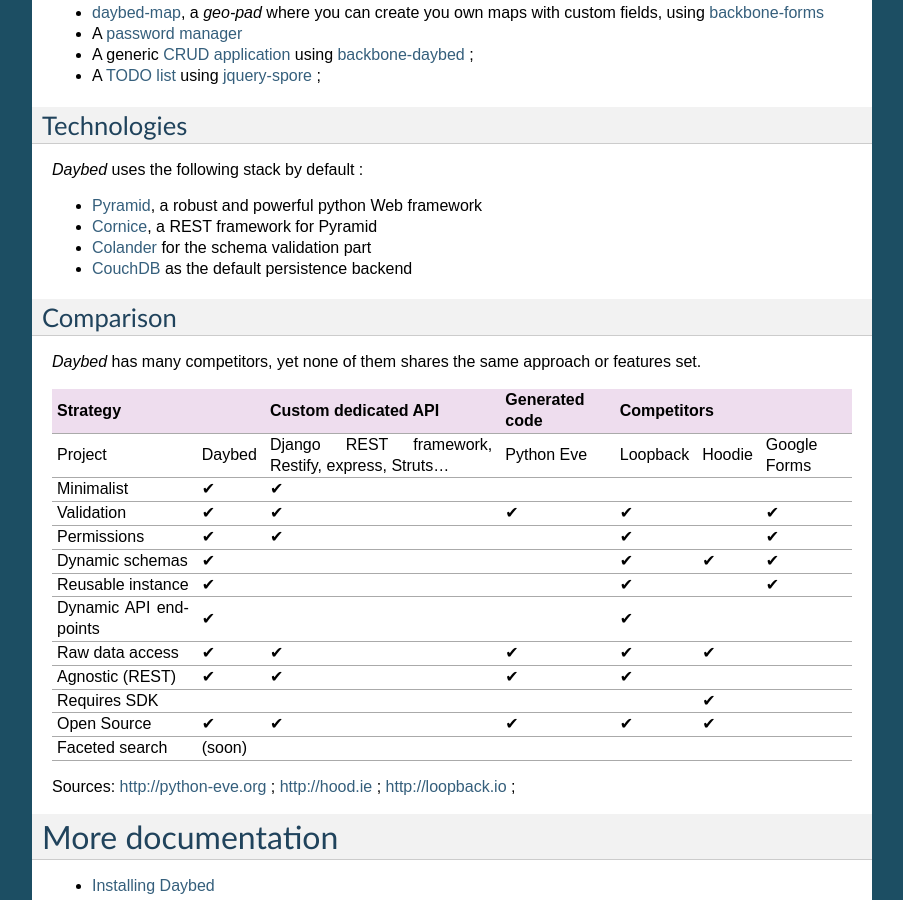
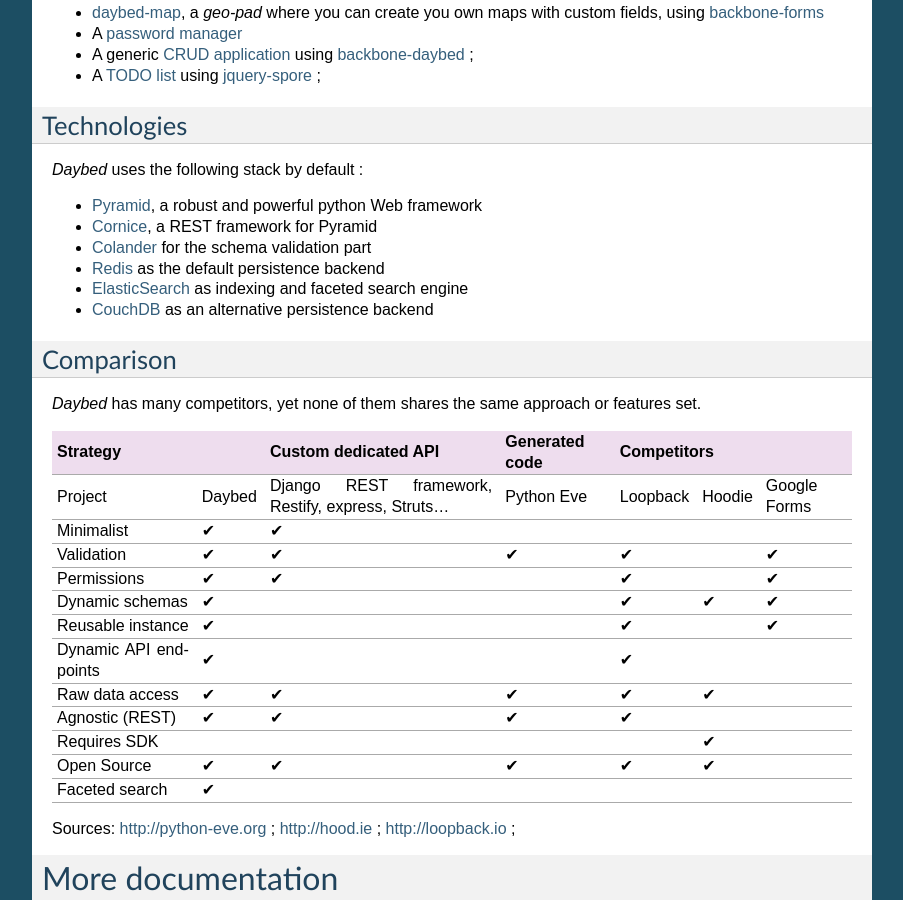
Before and after one commit to spiral-project/daybed, a Sphinx documentation site: the page built from docs/source/index.rst, in a window 1280 px wide and 900 px high, scrolled down 1018 px. Shown: the whole window, without its empty margins (198-1101 px from the left). Built offline with Sphinx 7.4.7, drawn with Linux system fonts in a browser that asks for light colours.

Commit message:
Minor docs update

```diff
--- a/docs/source/index.rst
+++ b/docs/source/index.rst
@@ -69,7 +69,9 @@
 * `Pyramid <http://www.pylonsproject.org>`_, a robust and powerful python Web framework
 * `Cornice <https://cornice.readthedocs.org>`_, a REST framework for Pyramid
 * `Colander <http://colander.readthedocs.org>`_ for the schema validation part
-* `CouchDB <http://couchdb.apache.org>`_ as the default persistence backend
+* `Redis <http://redis.io>`_ as the default persistence backend
+* `ElasticSearch <http://www.elasticsearch.org>`_ as indexing and faceted search engine
+* `CouchDB <http://couchdb.apache.org>`_ as an alternative persistence backend
 
 
 Comparison
@@ -97,7 +99,7 @@
 Agnostic (REST)              ✔       ✔                   ✔           ✔
 Requires SDK                                                                   ✔
 Open Source                  ✔       ✔                   ✔           ✔         ✔
-Faceted search               (soon)
+Faceted search               ✔
 ===========================  ======  ==================  ==========  ==============================
 
 Sources: http://python-eve.org ; http://hood.ie ; http://loopback.io ;
```
